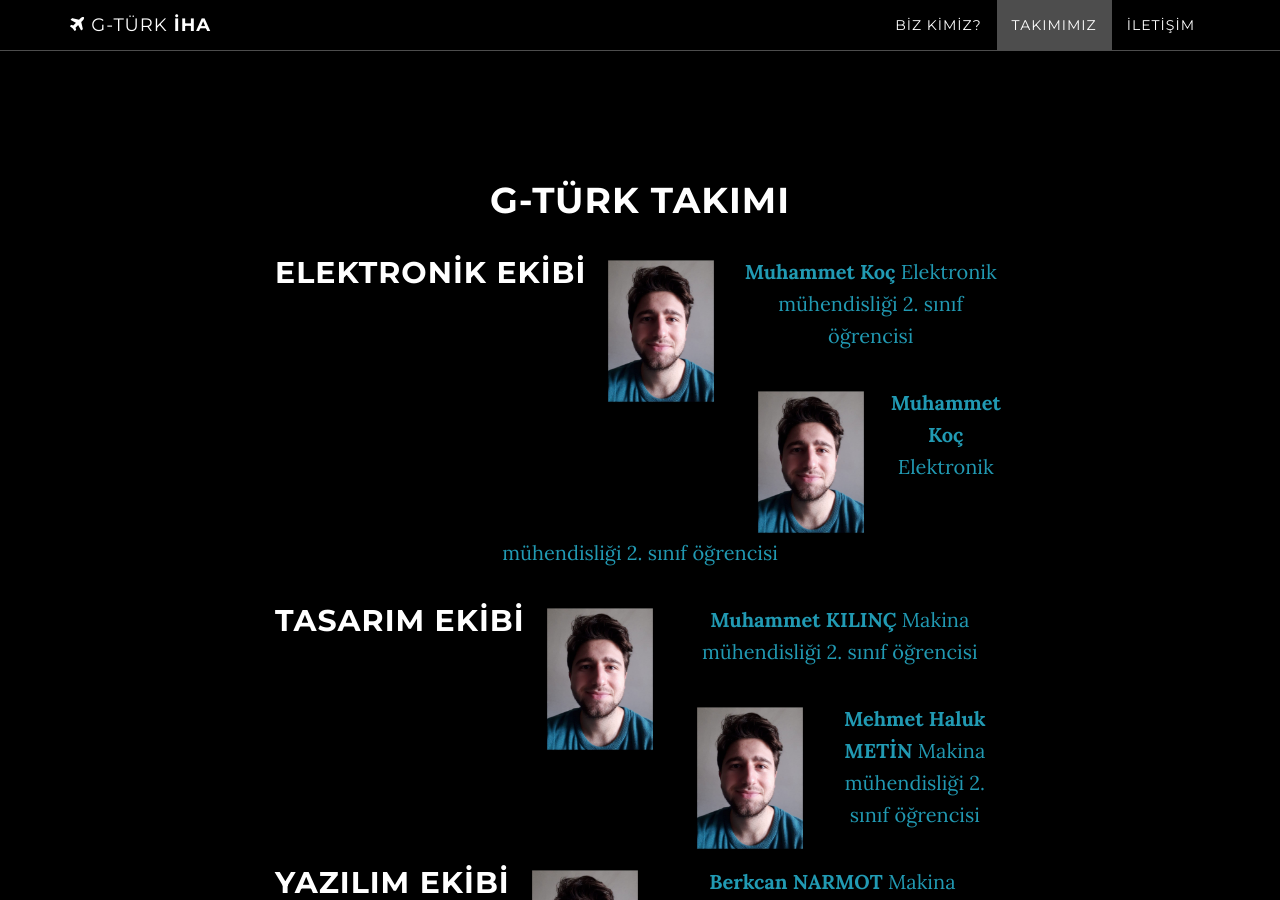
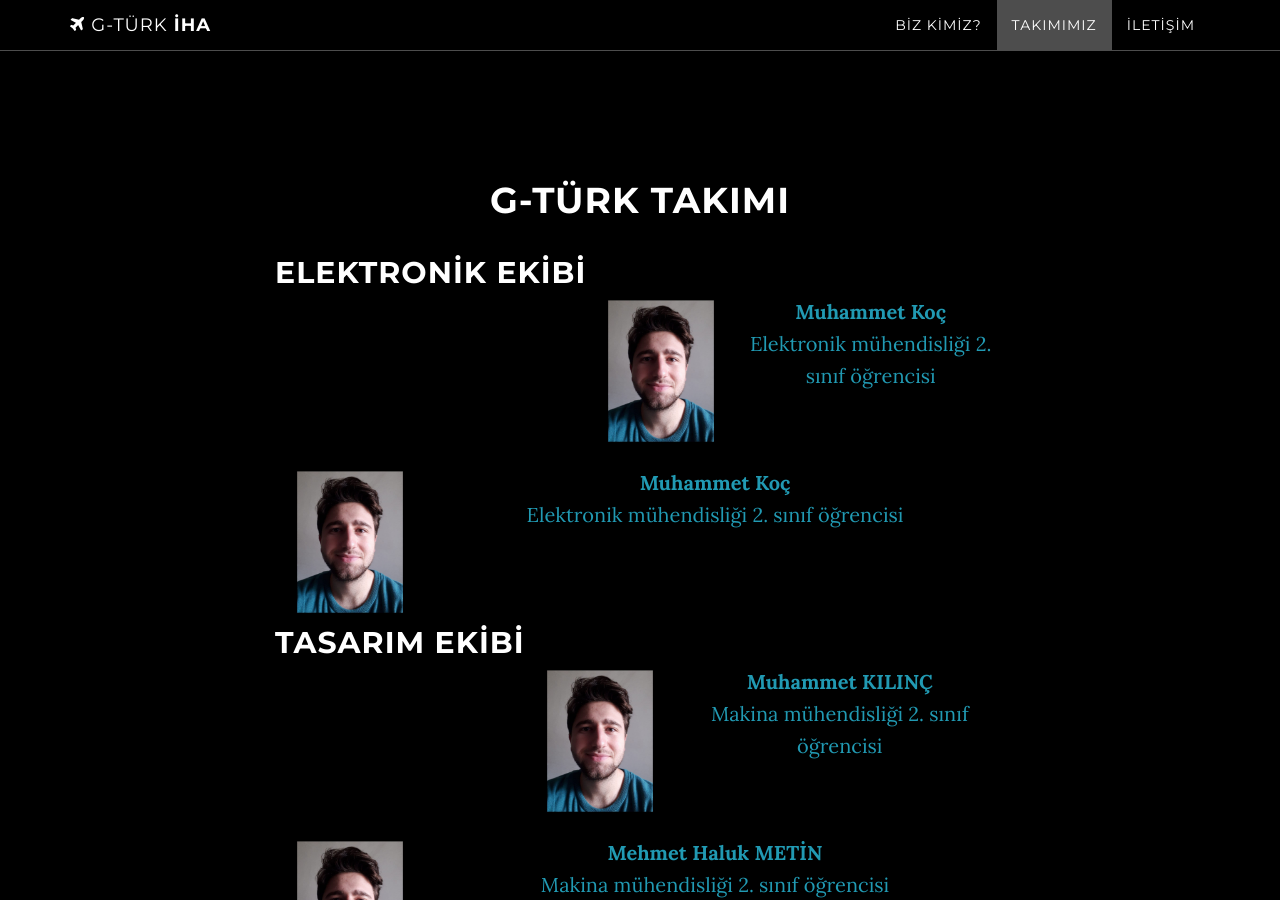
Before and after one commit to g-turk-iha/g-turk-iha, a Jekyll site: the page built from index.html, in a window 1280 px wide and 900 px high, scrolled down 1583 px. Built offline with Jekyll 4.4.1, drawn with Linux system fonts in a browser that asks for light colours.

Commit message:
Update team.html

```diff
--- a/_includes/team.html
+++ b/_includes/team.html
@@ -4,32 +4,32 @@
         <div class="container">
             <div class="col-lg-8 col-lg-offset-2">
                 <h1>G-TÜRK TAKIMI</h1>
-                <h2 style="float: left;">ELEKTRONİK EKİBİ</h2>
+                <h2 style="float: left;">ELEKTRONİK EKİBİ</h2><br><br>
                 <a href="{{ site.baseurl }}/img/author.png">
                     <img src="{{ site.baseurl }}/img/author.png" width="150px" height="150px" style="float: left;">
-                    <p><strong>Muhammet Koç</strong> Elektronik mühendisliği 2. sınıf öğrencisi</p>
+                    <p><strong>Muhammet Koç</strong><br> Elektronik mühendisliği 2. sınıf öğrencisi</p><br><br>
                 </a>
                 <a href="{{ site.baseurl }}/img/author.png">
                     <img src="{{ site.baseurl }}/img/author.png" width="150px" height="150px" style="float: left;">
-                    <p><strong>Muhammet Koç</strong> Elektronik mühendisliği 2. sınıf öğrencisi</p>
+                    <p><strong>Muhammet Koç</strong><br> Elektronik mühendisliği 2. sınıf öğrencisi</p><br><br><br>
                 </a>
-                <h2 style="float: left;">TASARIM EKİBİ</h2>
+                <h2 style="float: left;">TASARIM EKİBİ</h2><br><br>
                 <a href="{{ site.baseurl }}/img/author.png">
                     <img src="{{ site.baseurl }}/img/author.png" width="150px" height="150px" style="float: left;">
-                    <p><strong>Muhammet KILINÇ</strong> Makina mühendisliği 2. sınıf öğrencisi</p>
+                    <p><strong>Muhammet KILINÇ</strong><br> Makina mühendisliği 2. sınıf öğrencisi</p><br><br>
                 </a>
                 <a href="{{ site.baseurl }}/img/author.png">
                     <img src="{{ site.baseurl }}/img/author.png" width="150px" height="150px" style="float: left;">
-                    <p><strong>Mehmet Haluk METİN</strong> Makina mühendisliği 2. sınıf öğrencisi</p>
+                    <p><strong>Mehmet Haluk METİN</strong><br> Makina mühendisliği 2. sınıf öğrencisi</p><br><br><br>
                 </a>
-                <h2 style="float: left;">YAZILIM EKİBİ</h2>
+                <h2 style="float: left;">YAZILIM EKİBİ</h2><br><br>
                 <a href="{{ site.baseurl }}/img/author.png">
                     <img src="{{ site.baseurl }}/img/author.png" width="150px" height="150px" style="float: left;">
-                    <p><strong>Berkcan NARMOT</strong> Makina mühendisliği 2. sınıf öğrencisi</p>
+                    <p><strong>Berkcan NARMOT</strong><br> Makina mühendisliği 2. sınıf öğrencisi</p><br><br>
                 </a>
                 <a href="{{ site.baseurl }}/img/author.png">
                     <img src="{{ site.baseurl }}/img/author.png" width="150px" height="150px" style="float: left;">
-                    <p><strong>Abdulsamed ASLAN</strong> Bilgisayar mühendisliği 2. sınıf öğrencisi</p>
+                    <p><strong>Abdulsamed ASLAN</strong><br> Bilgisayar mühendisliği 2. sınıf öğrencisi</p><br><br><br>
                 </a>
             </div>
         </div>
```
